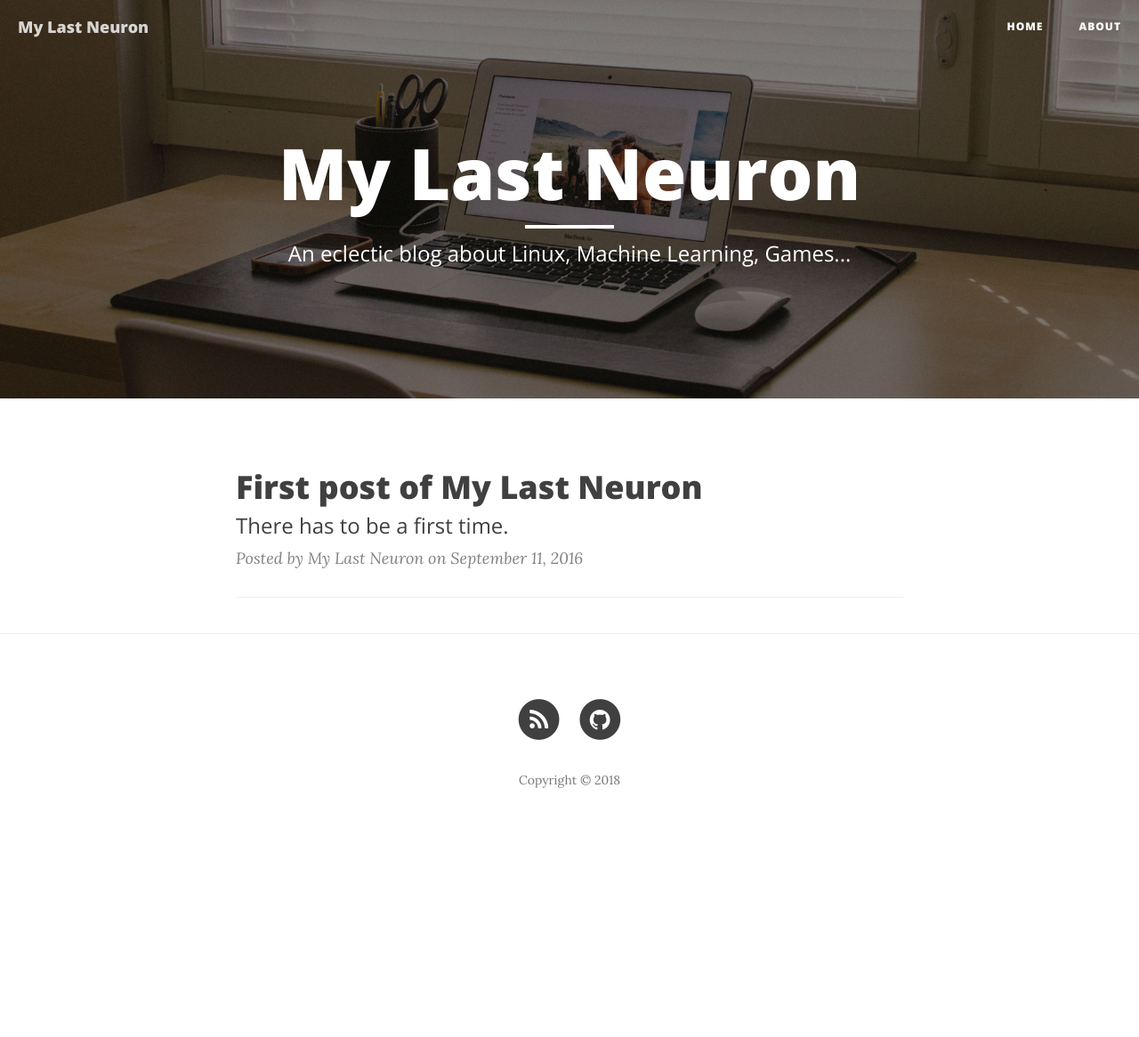
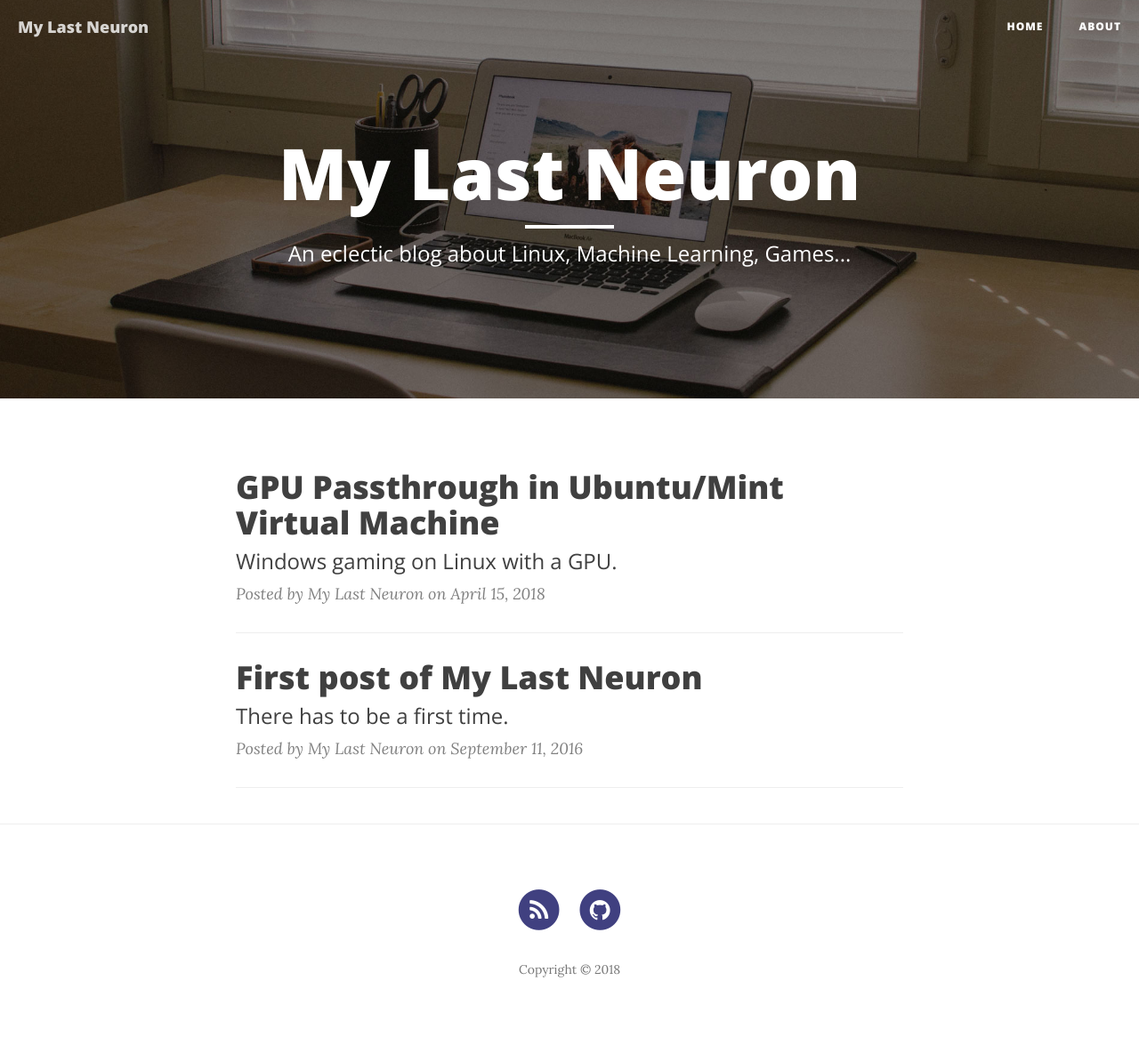
Before and after one commit to david-berthelot/david-berthelot.github.io, a Jekyll site: the page built from index.html, in a window 1280 px wide. Shown: the whole page at 89% size. Built offline with Jekyll 4.4.1, drawn with Linux system fonts in a browser that asks for light colours; nearby versions of some CDN libraries; Markdown is read by kramdown in place of the engine named in the settings; the list of posts is cut into pages by our own code; before the commit the page ends 953 px from its top, so only the background shows below that; some of the changed lines change nothing that is shown.

Commit message:
GPU post

````diff
--- a/_config.yml
+++ b/_config.yml
@@ -14,10 +14,13 @@ github_username:  david-berthelot
 # google_tracking_id:
 
 # Build settings
-markdown: kramdown
+markdown: redcarpet
 highlighter: pygments
 permalink: pretty
 paginate: 5
 exclude: ["less","node_modules","Gruntfile.js","package.json","README.md"]
 
 gems: [jekyll-paginate, jekyll-feed]
+
+redcarpet:
+  extensions: [tables, no_intra_emphasis, autolink]
--- /dev/null
+++ b/_posts/2018-04-15-mint-gpu-passthrough.markdown
@@ -0,0 +1,234 @@
+---
+layout:     post
+title:      "GPU Passthrough in Ubuntu/Mint Virtual Machine"
+subtitle:   "Windows gaming on Linux with a GPU."
+date:       2018-04-15 12:00:00
+header-img: "img/post-bg-witcher3.jpg"
+---
+
+# GPU passthrough is in fact simple.
+
+I've read many guides, and each time something is missing or
+I need to install some extra stack which I don't understand.
+And I thought to myself why does it have to be so hard? Eventually,
+after days of toying with it, I got everything to work on Mint 18.
+I feel I learned a lot in process and it's not so complicated.
+
+# A minimal approach
+
+Let's just stick to the basics, the only things described here will be
+to configure your Linux install so that KVM/QEMU can access a GPU
+(or some other device) in passthrough mode.
+
+**Check hardware requirements, you need a CPU that supports virtualization (VT-d).
+See the links at the end for hardware help, virtual machine setup etc...**
+
+It just takes 3 steps:
+
+1. Setup GRUB to enable IOMMU in your system.
+2. Find the GPU/devices you want to linux to set aside for VM passthrough.
+3. Configure modprobe and initramsfs
+
+And that's all really. So let's start.
+
+
+## Configuring GRUB
+
+```
+sudo vi /etc/default/grub
+```
+
+Add modify the line `GRUB_CMDLINE_LINUX` to
+
+```
+GRUB_CMDLINE_LINUX="intel_iommu=on iommu=pt"
+```
+
+Note for AMD users: use `amd_iommu=on`.
+
+Now update grub:
+
+```
+sudo update-grub
+```
+
+## Reboot
+After reboot iommu groups will be available.
+
+## Identify the devices you want to passthrough
+
+```
+lspci -k | grep -i -A 3 vga
+```
+
+Sample output
+
+```
+03:00.0 VGA compatible controller: NVIDIA Corporation Device 1b06 (rev a1)
+	Subsystem: eVga.com. Corp. Device 6598
+	Kernel driver in use: nvidia
+	Kernel modules: nvidiafb, nouveau, nvidia_387_drm, nvidia_387
+03:00.1 Audio device: NVIDIA Corporation Device 10ef (rev a1)
+	Subsystem: eVga.com. Corp. Device 6598
+	Kernel driver in use: snd_hda_intel
+	Kernel modules: snd_hda_intel
+04:00.0 VGA compatible controller: NVIDIA Corporation Device 1b06 (rev a1)
+	Subsystem: eVga.com. Corp. Device 6598
+	Kernel driver in use: nvidia
+	Kernel modules: nvidiafb, nouveau, nvidia_387_drm, nvidia_387
+04:00.1 Audio device: NVIDIA Corporation Device 10ef (rev a1)
+	Subsystem: eVga.com. Corp. Device 6598
+	Kernel driver in use: snd_hda_intel
+	Kernel modules: snd_hda_intel
+```
+
+Let's say we want to pass 04:00.0 for video and 04.00.1 for nvidia audio to the VM.
+
+
+## Configuring modprobe and initramfs
+
+### Passthrough script
+Create the file with an editor
+
+```
+sudo vi /sbin/vfio-pci-override-vga.sh
+```
+
+Then add the following content:
+
+```
+#!/bin/sh
+
+# Replace with your devices below.
+DEVS="04:00.0 04:00.1"
+
+for DEV in $DEVS; do
+    echo "vfio-pci" > /sys/bus/pci/devices/0000:$DEV/driver_override
+done
+
+modprobe -i vfio-pci
+```
+
+### Configure modprobe
+Create the file with an editor
+
+```
+sudo vi /etc/modprobe.d/local.conf
+```
+
+And add the following contents to it
+
+```
+install vfio-pci /sbin/vfio-pci-override-vga.sh
+```
+
+### Configuring initramfs
+#### Adding modules
+Edit the file:
+
+```
+sudo vi /etc/initramfs-tools/modules
+```
+
+And add the following 4 lines at the end:
+```
+vfio
+vfio_iommu_type1
+vfio_pci
+vfio_virqfd
+```
+
+#### Adding the passthrough script
+Create the file:
+
+```
+sudo vi /etc/initramfs-tools/hooks/vfio-pci-override-vga
+```
+And add the following contents:
+
+```
+#! /bin/bash
+
+. /usr/share/initramfs-tools/hook-functions
+copy_exec /sbin/vfio-pci-override-vga.sh sbin/vfio-pci-override-vga.sh
+```
+
+#### Updating initramfs
+```
+sudo update-initramfs -u
+```
+
+
+##### Verifying the contents
+
+In my case, it generated a file called `/boot/initrd.img-4.13.0-38-generic`, replace with the one for you.
+
+```
+sudo lsinitramfs -l /boot/initrd.img-4.13.0-38-generic | grep -i vfio
+```
+
+The output should look like this:
+
+```
+-rwxr-xr-x   1 root     root          158 Apr 14 22:46 sbin/vfio-pci-override-vga.sh
+drwxr-xr-x   4 root     root            0 Apr 15 11:26 lib/modules/4.13.0-38-generic/kernel/drivers/vfio
+-rw-r--r--   1 root     root         9830 Mar 14 12:53 lib/modules/4.13.0-38-generic/kernel/drivers/vfio/vfio_virqfd.ko
+-rw-r--r--   1 root     root        27838 Mar 14 12:53 lib/modules/4.13.0-38-generic/kernel/drivers/vfio/vfio_iommu_type1.ko
+drwxr-xr-x   2 root     root            0 Apr 15 11:26 lib/modules/4.13.0-38-generic/kernel/drivers/vfio/mdev
+-rw-r--r--   1 root     root         7766 Mar 14 12:53 lib/modules/4.13.0-38-generic/kernel/drivers/vfio/mdev/vfio_mdev.ko
+-rw-r--r--   1 root     root        26142 Mar 14 12:53 lib/modules/4.13.0-38-generic/kernel/drivers/vfio/mdev/mdev.ko
+drwxr-xr-x   2 root     root            0 Apr 15 11:26 lib/modules/4.13.0-38-generic/kernel/drivers/vfio/pci
+-rw-r--r--   1 root     root        74518 Mar 14 12:53 lib/modules/4.13.0-38-generic/kernel/drivers/vfio/pci/vfio-pci.ko
+-rw-r--r--   1 root     root        47182 Mar 14 12:53 lib/modules/4.13.0-38-generic/kernel/drivers/vfio/vfio.ko
+```
+
+## Reboot
+Now vfio is configured and your devices should be ready for passthrough, this can be verified with:
+
+```
+03:00.0 VGA compatible controller: NVIDIA Corporation Device 1b06 (rev a1)
+	Subsystem: eVga.com. Corp. Device 6598
+	Kernel driver in use: nvidia
+	Kernel modules: nvidiafb, nouveau, nvidia_387_drm, nvidia_387
+03:00.1 Audio device: NVIDIA Corporation Device 10ef (rev a1)
+	Subsystem: eVga.com. Corp. Device 6598
+	Kernel driver in use: snd_hda_intel
+	Kernel modules: snd_hda_intel
+04:00.0 VGA compatible controller: NVIDIA Corporation Device 1b06 (rev a1)
+	Subsystem: eVga.com. Corp. Device 6598
+	Kernel driver in use: vfio-pci
+	Kernel modules: nvidiafb, nouveau, nvidia_387_drm, nvidia_387
+04:00.1 Audio device: NVIDIA Corporation Device 10ef (rev a1)
+	Subsystem: eVga.com. Corp. Device 6598
+	Kernel driver in use: vfio-pci
+	Kernel modules: snd_hda_intel
+```
+
+Note that now the value says **vfio-pci** for `Kernel driver in use`.
+
+## And voila
+
+It's really simple in the end. Setting up the virtual machine should be straightforward but find some links in the next
+section to help you out.
+
+In the end, I installed Windows inside a virtual machine. With KVM/QEMU configured to use the GPU I configured to be in
+passthrough mode, I was able to install nVidia's driver. Being playing The Witcher 3 at 70 FPS in Ultra details at
+1440p with a GTX1080-TI, all of this in my simple little virtual machine. As to the virtual machine, I kept it entirely
+basic: everything was default except for passing the GPU directly of course (no hugepages, used the default qcow2 drive
+format, no cpu assignment).
+
+# Resources
+
+I didn't come up with everything in this guide, I just simplified what I found in various guides. These guides are more
+thorough and more complex, so if you encounter problem/difficulties you might find answers there. Here are the links:
+
+- [powerhouse' HOW-TO make dual-boot obsolete using kvm VGA passthrough](https://forums.linuxmint.com/viewtopic.php?f=231&t=212692).
+Discusses Mint setup, hardware requirements. And it goes in depth to optimize other aspects of VMs (such as hugepages).
+In addition it tells how start a VM, with a lot of options. Lot of information but it can be overwhelming.
+- [Alex Williamson series of VFIO](http://vfio.blogspot.co.uk/2015/05/vfio-gpu-how-to-series-part-1-hardware.html).
+This is another goldmine of information. It also goes quite in depth in a many aspect. The setup is for Fedora but
+shares a lot in common with Mint anyway. The author discusses hardware requirements, VM setups and advanced configurations
+beyong GPU passthrough (which may not be really needed). I like the screenshots of the setting up QEMU/KVM, it made it
+easy to follow for me.
+
+So thanks to both these authors, I hope you'll find this blog post useful and clear.
--- a/css/clean-blog.css
+++ b/css/clean-blog.css
@@ -26,7 +26,7 @@ h6 {
   font-weight: 800;
 }
 a {
-  color: #404040;
+  color: #404080;
 }
 a:hover,
 a:focus {
````
Also changed, not shown: img/post-bg-witcher3.jpg (added).
